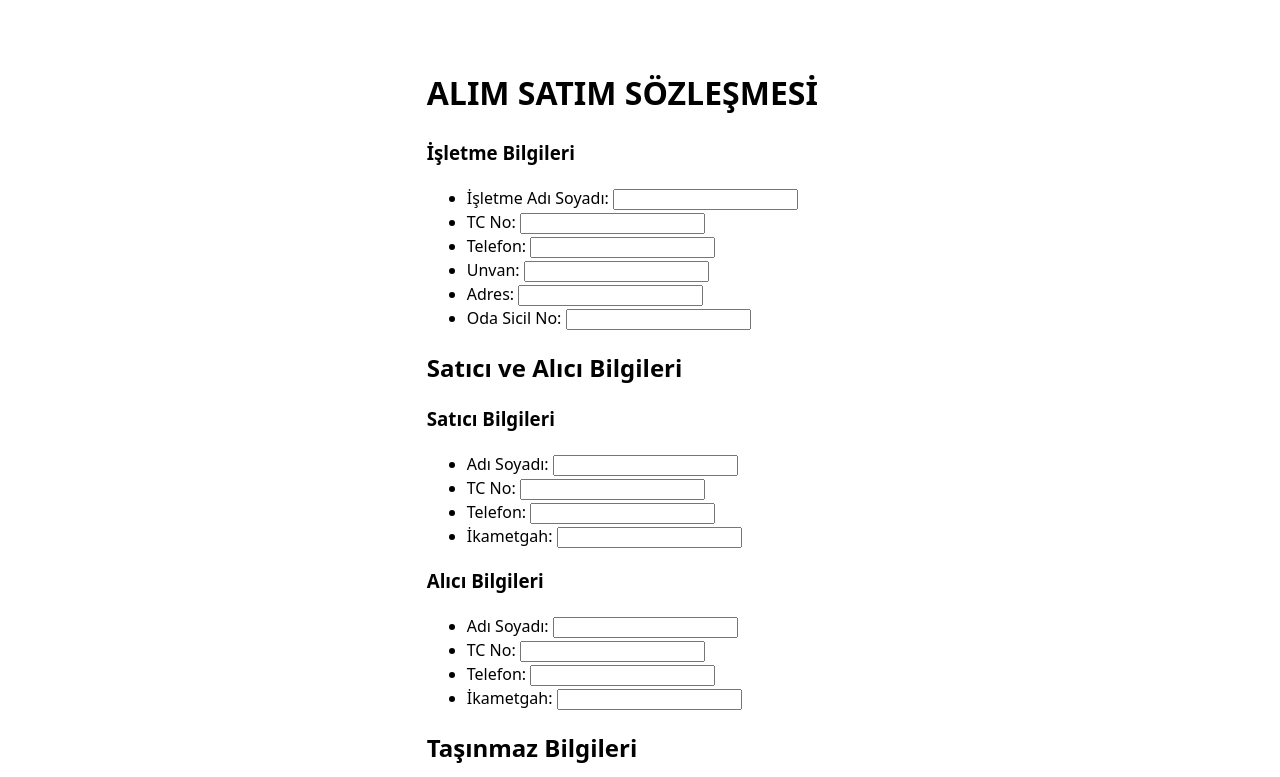
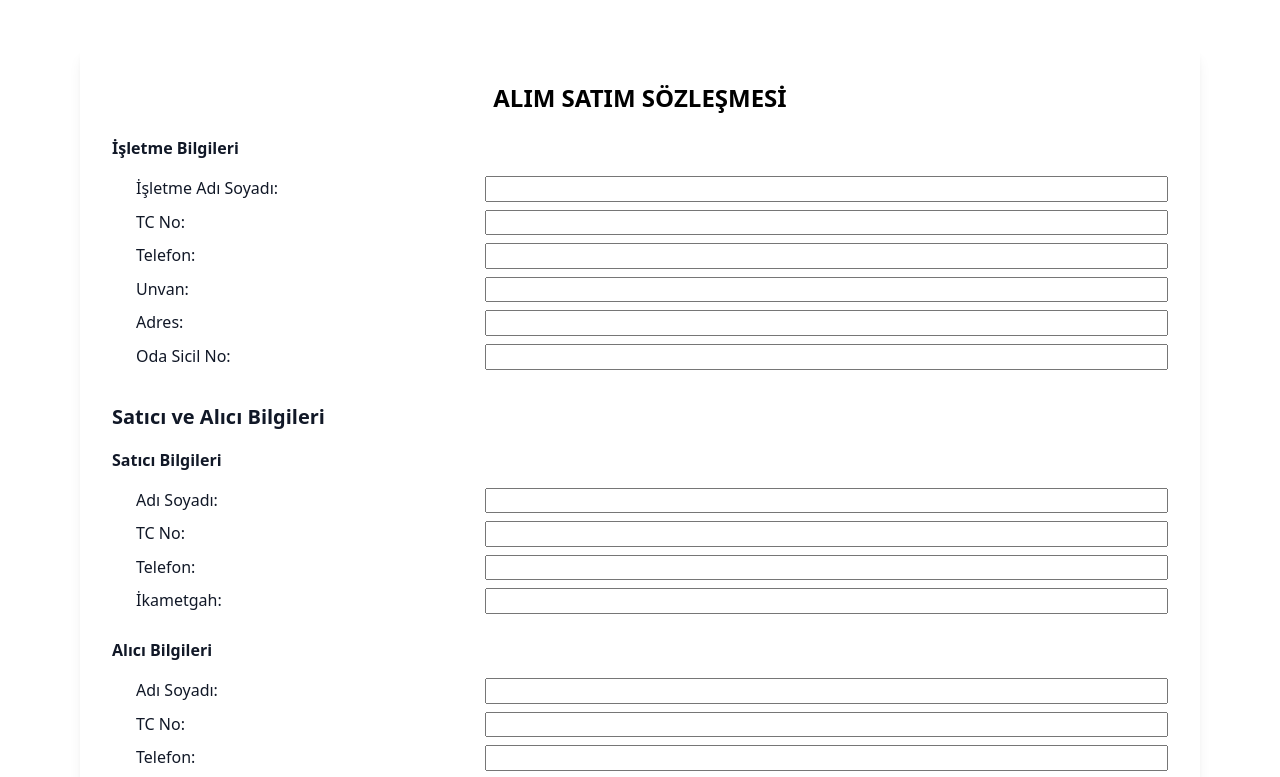
Before and after one commit to Mustafaserhatpeker/sozlesme-v2, a React (Vite) app in the folder sozlesme/: page /alim-satim-sozlesmesi in a window 1280 px wide. Shown: the top 777 px of the page. Built offline with nearby package versions, Linux system fonts and the light colour scheme.

Commit message:
Refactor AlimSatimSozlesmesi component styles and fix class name typos

```diff
--- a/sozlesme/src/AlimSatim-Sozlesmesi/AlimSatimSozlesmesi.css
+++ b/sozlesme/src/AlimSatim-Sozlesmesi/AlimSatimSozlesmesi.css
@@ -8,3 +8,49 @@
   min-height:100vh;
   color: black;
 }
+.as-contract{
+  width:100%;
+  max-width:var(--max-width);
+  background:var(--card-bg);
+  box-shadow: 0 10px 15px -3px rgba(0,0,0,.08), 0 4px 6px -2px rgba(0,0,0,.04);
+  padding:2rem;
+  border-radius:4px;
+  box-sizing:border-box;
+}
+.as-title{
+  text-align:center;
+  font-size:1.5rem;
+  font-weight:700;
+  margin:0 0 1.25rem 0;
+}
+.as-section{
+  margin-bottom:2rem;
+  color:var(--text);
+}
+.as-section h2{
+  font-size:1.25rem;
+  font-weight:700;
+  margin-bottom:1rem;
+  color:var(--text);
+}
+.as-section h3{
+  font-size:1rem;
+  font-weight:600;
+  margin-bottom:0.75rem;
+}
+.as-subsection{
+  margin-bottom:1.5rem;
+}
+.as-section-ul{
+  list-style-type: none;
+  padding-left:1.5rem;
+
+}
+.as-section-li{
+  margin-bottom:0.5rem;
+  line-height:1.6;
+  display: grid;
+  grid-template-columns: 1fr 2fr;
+  gap: 0.5rem;
+
+}
--- a/sozlesme/src/AlimSatim-Sozlesmesi/AlimSatimSozlesmesi.tsx
+++ b/sozlesme/src/AlimSatim-Sozlesmesi/AlimSatimSozlesmesi.tsx
@@ -42,27 +42,27 @@ function KiraSozlesmesi(): JSX.Element {
                 <section className="as-section">
                     <h3>İşletme Bilgileri</h3>
                     <ul className="as-section-ul">
-                        <li className="as-sectin-li">
+                        <li className="as-section-li">
                             <span>İşletme Adı Soyadı: {isletmeBilgileri.isletmeAdiSoyadi}</span>
                             <input type="text" />
                         </li>
-                        <li className="as-sectin-li">
+                        <li className="as-section-li">
                             <span>TC No: {isletmeBilgileri.isletmeTCNo}</span>
                             <input type="text" />
                         </li>
-                        <li className="as-sectin-li">
+                        <li className="as-section-li">
                             <span>Telefon: {isletmeBilgileri.isletmeTelefonu}</span>
                             <input type="text" />
                         </li>
-                        <li className="as-sectin-li">
+                        <li className="as-section-li">
                             <span>Unvan: {isletmeBilgileri.isletmeUnvani}</span>
                             <input type="text" />
                         </li>
-                        <li className="as-sectin-li">
+                        <li className="as-section-li">
                             <span>Adres: {isletmeBilgileri.isletmeAdresi}</span>
                             <input type="text" />
                         </li>
-                        <li className="as-sectin-li">
+                        <li className="as-section-li">
                             <span>Oda Sicil No: {isletmeBilgileri.isletmeOdaSicilNo}</span>
                             <input type="text" />
                         </li>
@@ -73,19 +73,19 @@ function KiraSozlesmesi(): JSX.Element {
                     <div className="as-subsection">
                         <h3>Satıcı Bilgileri</h3>
                         <ul className="as-section-ul">
-                            <li className="as-sectin-li">
+                            <li className="as-section-li">
                                 <span>Adı Soyadı: {saticiBilgileri.saticiAdiSoyadi}</span>
                                 <input type="text" />
                             </li>
-                            <li className="as-sectin-li">
+                            <li className="as-section-li">
                                 <span>TC No: {saticiBilgileri.saticiTCNo}</span>
                                 <input type="text" />
                             </li>
-                            <li className="as-sectin-li">
+                            <li className="as-section-li">
                                 <span>Telefon: {saticiBilgileri.saticiTelefonu}</span>
                                 <input type="text" />
                             </li>
-                            <li className="as-sectin-li">
+                            <li className="as-section-li">
                                 <span>İkametgah: {saticiBilgileri.saticiIkametgah}</span>
                                 <input type="text" />
                             </li>
@@ -94,19 +94,19 @@ function KiraSozlesmesi(): JSX.Element {
                     <div className="as-subsection">
                         <h3>Alıcı Bilgileri</h3>
                         <ul className="as-section-ul">
-                            <li className="as-sectin-li">
+                            <li className="as-section-li">
                                 <span>Adı Soyadı: {aliciBilgileri.aliciAdiSoyadi}</span>
                                 <input type="text" />
                             </li>
-                            <li className="as-sectin-li">
+                            <li className="as-section-li">
                                 <span>TC No: {aliciBilgileri.aliciTCNo}</span>
                                 <input type="text" />
                             </li>
-                            <li className="as-sectin-li">
+                            <li className="as-section-li">
                                 <span>Telefon: {aliciBilgileri.aliciTelefonu}</span>
                                 <input type="text" />
                             </li>
-                            <li className="as-sectin-li">
+                            <li className="as-section-li">
                                 <span>İkametgah: {aliciBilgileri.aliciIkametgah}</span>
                                 <input type="text" />
                             </li>
@@ -116,23 +116,23 @@ function KiraSozlesmesi(): JSX.Element {
                 <section className="as-section">
                     <h2>Taşınmaz Bilgileri</h2>
                     <ul className="as-section-ul">
-                        <li className="as-sectin-li">
+                        <li className="as-section-li">
                             <span>Taşınmaz Cinsi: {tasinmazBilgileri.tasinmazCinsi}</span>
                             <input type="text" />
                         </li>
-                        <li className="as-sectin-li">
+                        <li className="as-section-li">
                             <span>İl: {tasinmazBilgileri.tasinmazIl}</span>
                             <input type="text" />
                         </li>
-                        <li className="as-sectin-li">
+                        <li className="as-section-li">
                             <span>İlçe: {tasinmazBilgileri.tasinmazIlce}</span>
                             <input type="text" />
                         </li>
-                        <li className="as-sectin-li">
+                        <li className="as-section-li">
                             <span>Mahalle/Köy: {tasinmazBilgileri.tasinmazMahalleKoy}</span>
                             <input type="text" />
                         </li>
-                        <li className="as-sectin-li">
+                        <li className="as-section-li">
                             <span>Tapu Bilgileri: {tasinmazBilgileri.tasinmazTapuBilgileri}</span>
                             <input type="text" />
                         </li>
--- a/sozlesme/src/index.css
+++ b/sozlesme/src/index.css
@@ -4,7 +4,6 @@
   font-weight: 400;
   width: 100vw;
   min-height: 100vh;
-  color-scheme: light dark;
   color: rgba(255, 255, 255, 0.87);
   background-color: #fff;
   --max-width:1120px;
@@ -15,7 +14,6 @@
   --accent-dark:#1d4ed8;
   --text: #111827;
   --muted-text: #6b7280;
-  --input-border: #9ca3af;
   --gap: 1rem;
   font-synthesis: none;
   text-rendering: optimizeLegibility;
```
